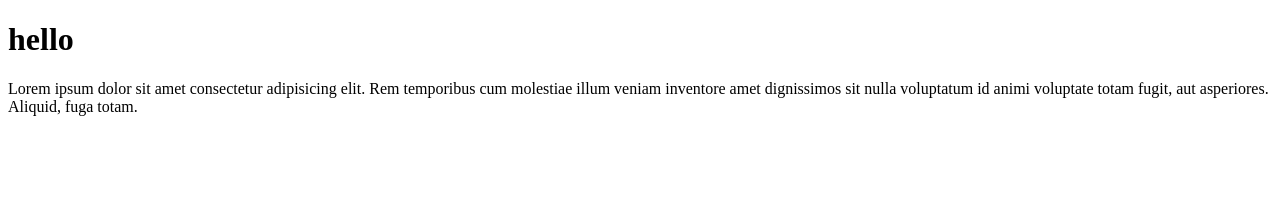
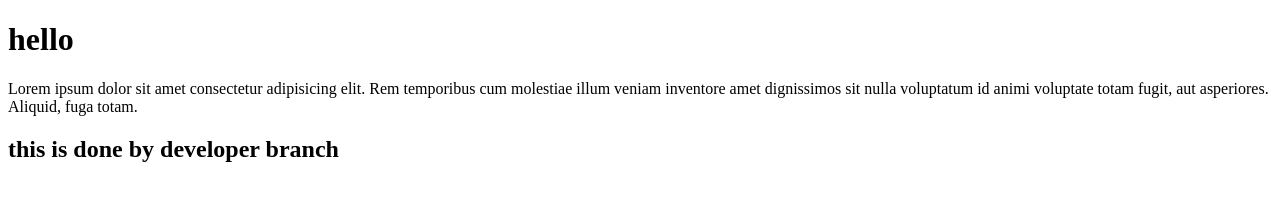
Before and after one commit to PoojaSahu-02/FSD12, a plain HTML site: page developer/index.html in a window 1280 px wide. Drawn offline with Linux system fonts and the light colour scheme.

Commit message:
added in developer branch

```diff
--- a/developer/index.html
+++ b/developer/index.html
@@ -8,5 +8,6 @@
 <body>
     <h1>hello</h1>
     <p>Lorem ipsum dolor sit amet consectetur adipisicing elit. Rem temporibus cum molestiae illum veniam inventore amet dignissimos sit nulla voluptatum id animi voluptate totam fugit, aut asperiores. Aliquid, fuga totam.</p>
+    <h2>this is done by developer branch</h2>
 </body>
 </html>
```
